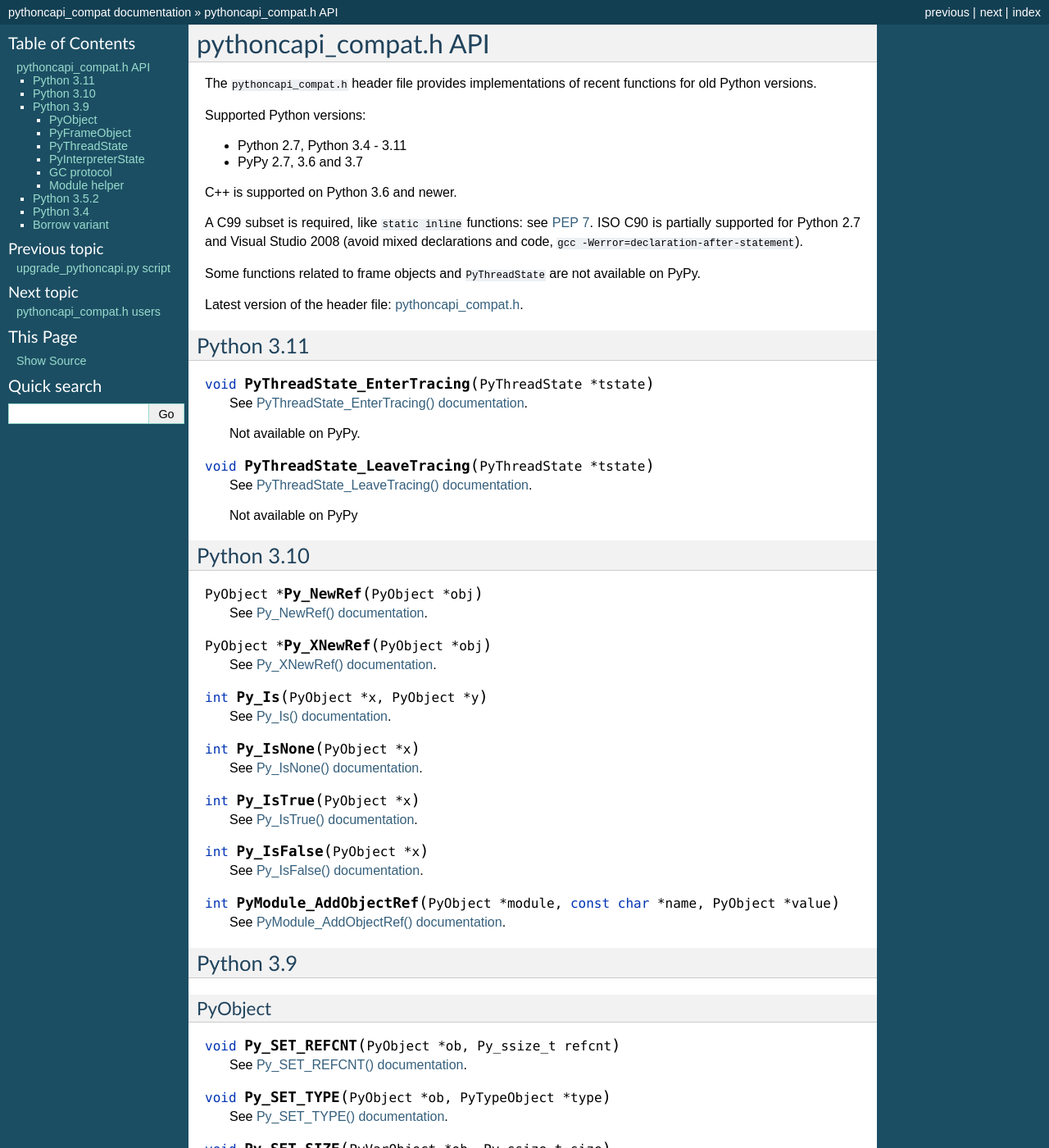
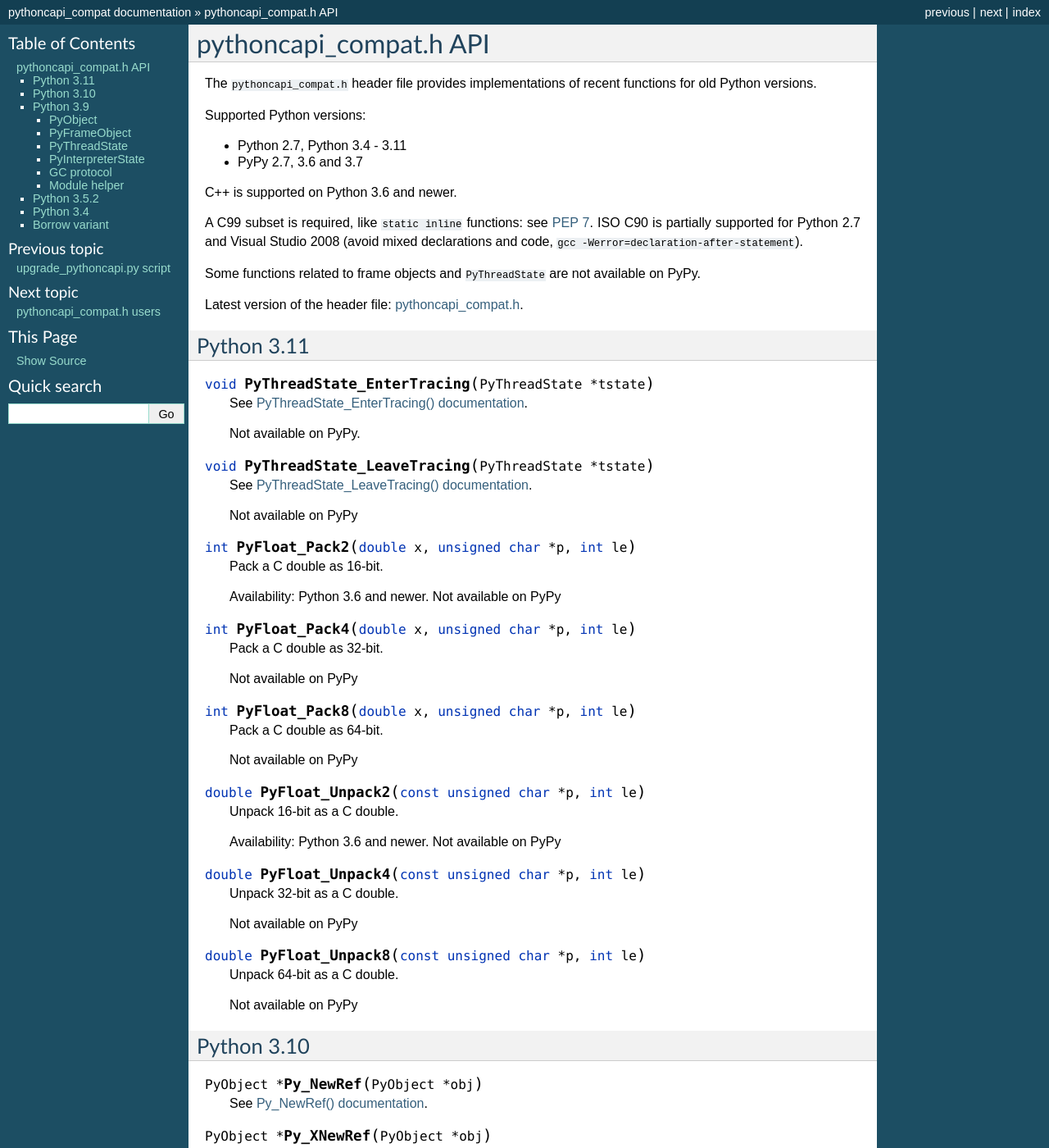
Before and after one commit to python/pythoncapi-compat, a Sphinx documentation site: the page built from docs/api.rst, in a window 1280 px wide and 1400 px high. Shown: the whole window at 82% size. Built offline with Sphinx 7.4.7, drawn with Linux system fonts in a browser that asks for light colours.

Commit message:
Add PyFloat_Pack8()

```diff
--- a/docs/api.rst
+++ b/docs/api.rst
@@ -36,6 +36,42 @@ Python 3.11
 .. c:function:: void PyThreadState_LeaveTracing(PyThreadState *tstate)
 
    See `PyThreadState_LeaveTracing() documentation <https://docs.python.org/dev/c-api/init.html#c.PyThreadState_LeaveTracing>`__.
+
+   Not available on PyPy
+
+.. c:function:: int PyFloat_Pack2(double x, unsigned char *p, int le)
+
+   Pack a C double as 16-bit.
+
+   Availability: Python 3.6 and newer. Not available on PyPy
+
+.. c:function:: int PyFloat_Pack4(double x, unsigned char *p, int le)
+
+   Pack a C double as 32-bit.
+
+   Not available on PyPy
+
+.. c:function:: int PyFloat_Pack8(double x, unsigned char *p, int le)
+
+   Pack a C double as 64-bit.
+
+   Not available on PyPy
+
+.. c:function:: double PyFloat_Unpack2(const unsigned char *p, int le)
+
+   Unpack 16-bit as a C double.
+
+   Availability: Python 3.6 and newer. Not available on PyPy
+
+.. c:function:: double PyFloat_Unpack4(const unsigned char *p, int le)
+
+   Unpack 32-bit as a C double.
+
+   Not available on PyPy
+
+.. c:function:: double PyFloat_Unpack8(const unsigned char *p, int le)
+
+   Unpack 64-bit as a C double.
 
    Not available on PyPy
 
--- a/docs/changelog.rst
+++ b/docs/changelog.rst
@@ -1,6 +1,9 @@
 Changelog
 =========
 
+* 2022-03-12: Add functions ``PyFloat_Pack2()``, ``PyFloat_Pack4()``,
+  ``PyFloat_Pack8()``, ``PyFloat_Unpack2()``, ``PyFloat_Unpack4()`` and
+  ``PyFloat_Unpack8()``.
 * 2022-03-03: The project moved to https://github.com/python/pythoncapi_compat
 * 2022-02-11: The project license changes from the MIT license to the Zero
   Clause BSD (0BSD) license. Projects copying ``pythoncapi_compat.h`` no longer
```
Also changed, not shown: 2 other files.
